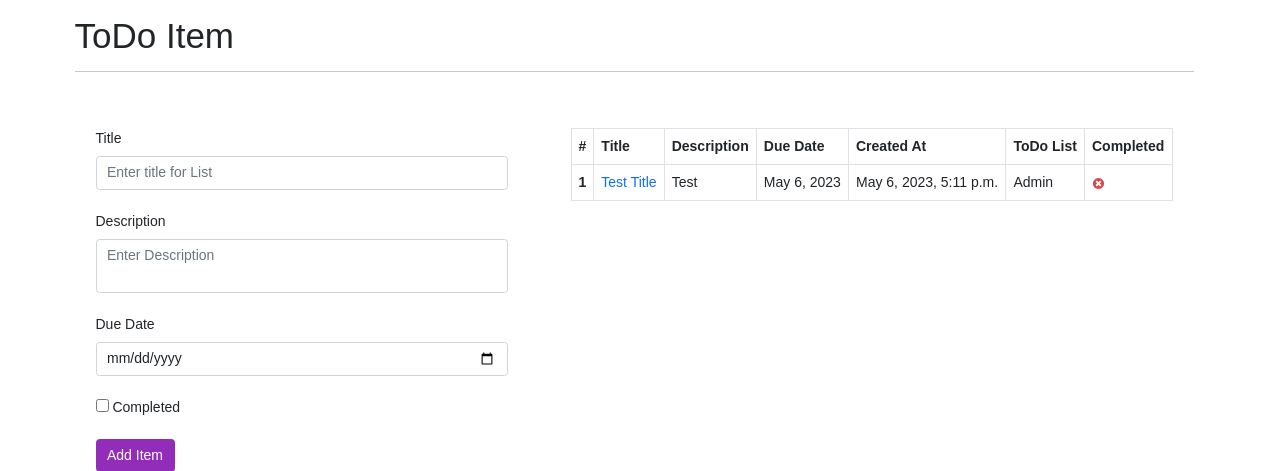
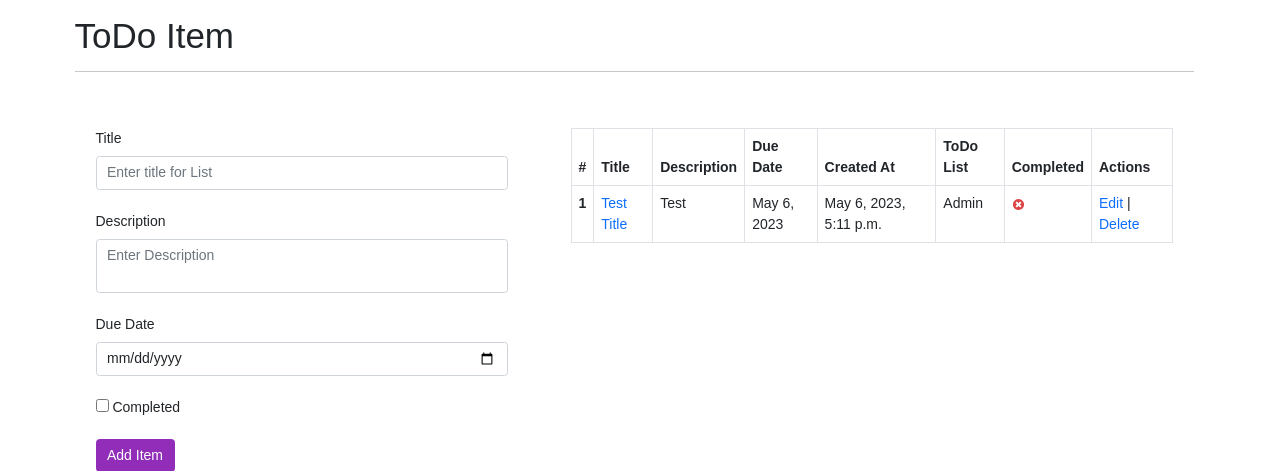
Before and after one commit to Sangeetha22009/PythonDjango_OneDayEvaluation, a Django app: page /todo-item/2/ in a window 1280 px wide. Shown: the part 49-520 px from the top of the page. Run offline with Django 4.2, Linux system fonts and the light colour scheme; a user stored in the database is signed in; data comes from the database, SQL or seed files in the repository.

Commit message:
delete action changes in progress

```diff
--- a/ToDoApp/ToDoApp/ToDoList/templates/ToDoList/todo-items.html
+++ b/ToDoApp/ToDoApp/ToDoList/templates/ToDoList/todo-items.html
@@ -62,6 +62,7 @@
                             <th scope="col">Created At</th>
                             <th scope="col">ToDo List</th>
                             <th scope="col">Completed</th>
+                            <th scope="col">Actions</th>
                           </tr>
                         </thead>
                         <tbody>
@@ -79,7 +80,11 @@
                             {% else %}
                             <td class="field-is_staff"><img src="/static/admin/img/icon-no.svg" alt="item.is_completed "></td>
                             {% endif %}
-                          </tr>
+                            <td>
+                                <a href="#"> Edit </a> |
+                                <a href="#" onclick="confirm_delete('{{item.id }}','{{todolist_id}}')"> Delete</a>
+                            </td>
+                        </tr>
                           {% endfor %}
                           {% else %}
                           <tr> <td colspan="7" class="text-center"> No items found </td></tr>
@@ -116,3 +121,19 @@
     </div>
 </div>
 {% endblock content %}
+
+{% block scripts %}
+<script type="text/javascript">
+    function confirm_delete(item_id, todolist_id){
+        var url = encodeURI("{ url 'delete-item' " + item_id +" " + todolist_id +" %}")
+        console.log(url)
+        if(confirm('Are you sure want to delete?')){
+            window.location.href = url;
+        }
+        else{
+            return
+        }
+    }
+</script>
+
+{% endblock scripts %}
--- a/ToDoApp/ToDoApp/ToDoList/urls.py
+++ b/ToDoApp/ToDoApp/ToDoList/urls.py
@@ -8,4 +8,6 @@ urlpatterns = [
     path("logout", views.user_logout, name = "logout" ),
     path("todo-item/<int:todolist_id>/", views.todo_item, name='todo-item'),
     path("todo-list", views.todo_list, name = "todo-list" ),
+    path("delete-item/<int:todo_item_id>/<int:todo_list_id>/", views.delete_item, name="delete-item"),
+    path("edit-item/<int:todo_item_id>/<int:todo_list_id>/", views.delete_item, name="edit-item")
 ]
--- a/ToDoApp/ToDoApp/ToDoList/views.py
+++ b/ToDoApp/ToDoApp/ToDoList/views.py
@@ -8,6 +8,34 @@ from django.db.models import Q
 from django.core.paginator import Paginator
 
 # Create your views here.
+
+@login_required(login_url='login')
+def edit_item(request, item_id, todo_list_id):
+    return redirect('todo-item/' + str(todo_list_id))
+
+@login_required(login_url='login')
+def delete_item(request, todo_item_id, todo_list_id):
+    # prompt = input('are you sure want to delete?')
+    # if prompt == 'yes':
+        item = ToDoItem.objects.filter(id=todo_item_id)
+        if item is not None:
+            item.delete()
+            items = ToDoItem.objects.all().order_by('-id').filter(todo_list__id = todo_list_id)
+            form = ToDoItemForm()
+            context = {
+                'form': form,
+                'items': items,
+                'todolist_id': todo_list_id
+            }
+            return render(request, "ToDoList/todo-items.html", context)
+        else:
+            messages.error(request, 'Item not found')
+            return redirect('/todo-item/' + str(todo_list_id))
+    # else:
+    #     return redirect('/todo-item/' + str(todo_list_id))
+
+
+
 @login_required(login_url='login')
 def todo_item(request, todolist_id):
     if request.method == 'POST':
```
